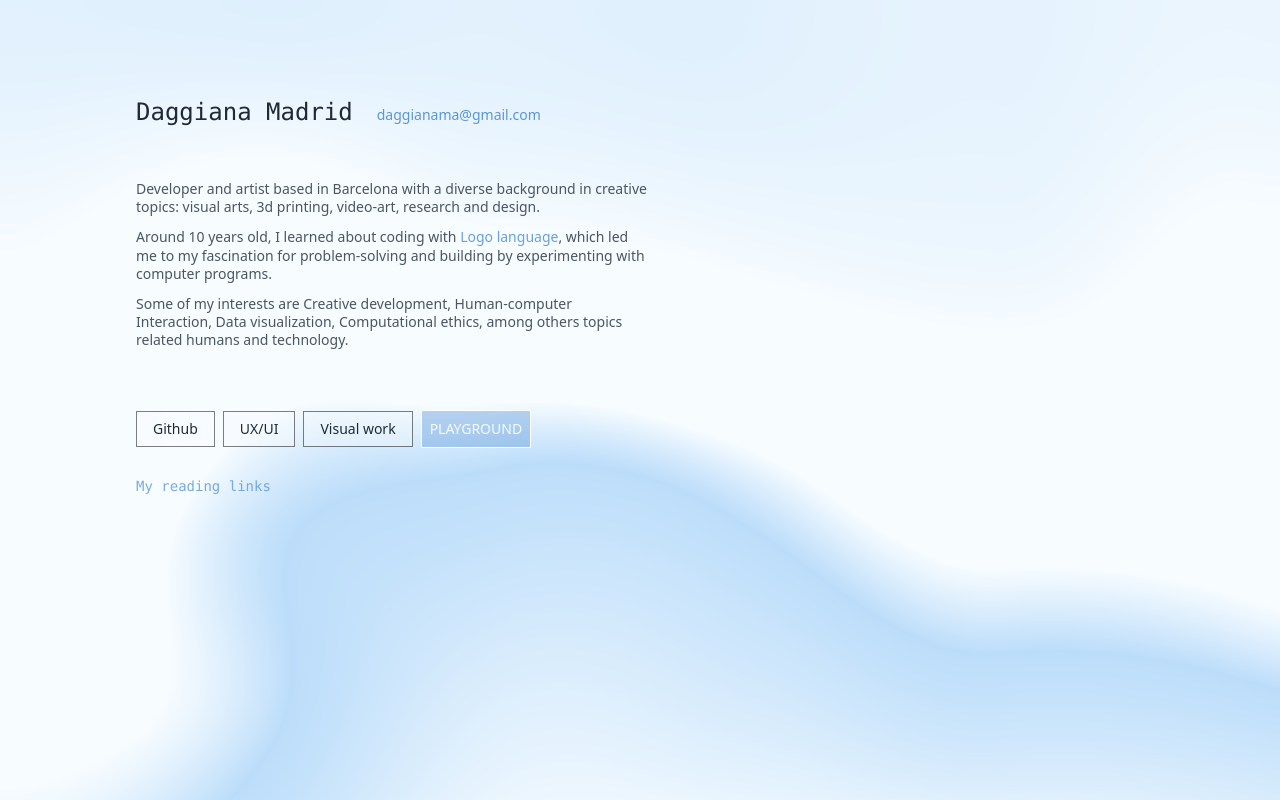
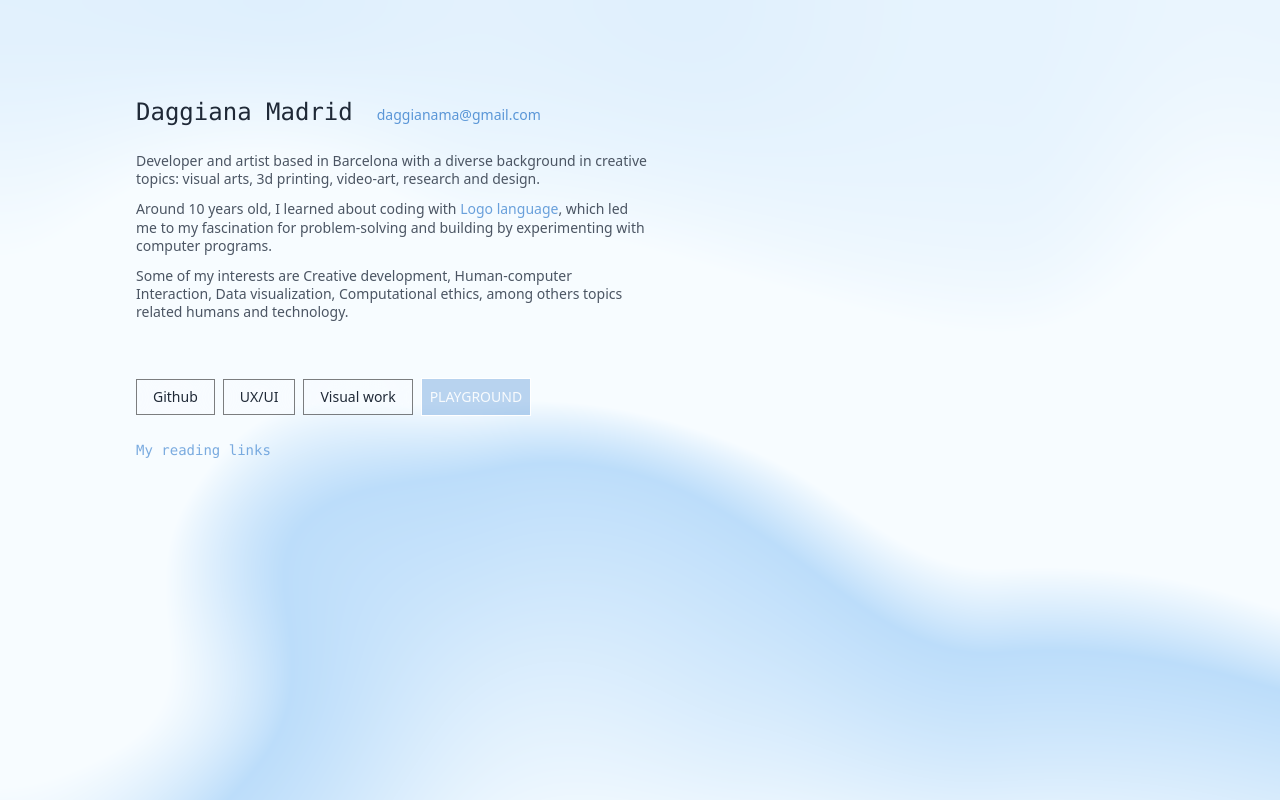
Before and after one commit to daggianama/daggianama.github.io, a Vue app: page / in a window 1280 px wide. Built offline with nearby package versions, Linux system fonts and the light colour scheme; a web font is replaced by a local one.

Commit message:
margins changes

```diff
--- a/src/App.vue
+++ b/src/App.vue
@@ -2,8 +2,8 @@
   <div class=" ">
     <main class="flex min-h-screen max-w-md pt-10 flex-col items-start py-10 md:max-w-2xl md:pt-24" >
 
-      <div class="flex flex-col gap-3 z-10  text-gray-800 px-6 w-sm md:ml-28 items-start justify-between ">
-        <div class="flex flex-wrap mb-3 md:flex md:gap-6 items-baseline md:mb-6  ">
+      <div class="flex flex-col gap-2 z-10  text-gray-800 px-6 w-sm md:ml-28 items-start justify-between ">
+        <div class="flex flex-wrap md:flex md:gap-6 items-baseline   ">
           <h1 class="text-2xl font-mono ">Daggiana Madrid</h1>
           <a class="text-main-blue text-sm" href="mailto:daggianama@gmail.com">daggianama@gmail.com</a>
         </div>
```
Also changed, not shown: 1 other file (tests, documents, lock files or other folders).
